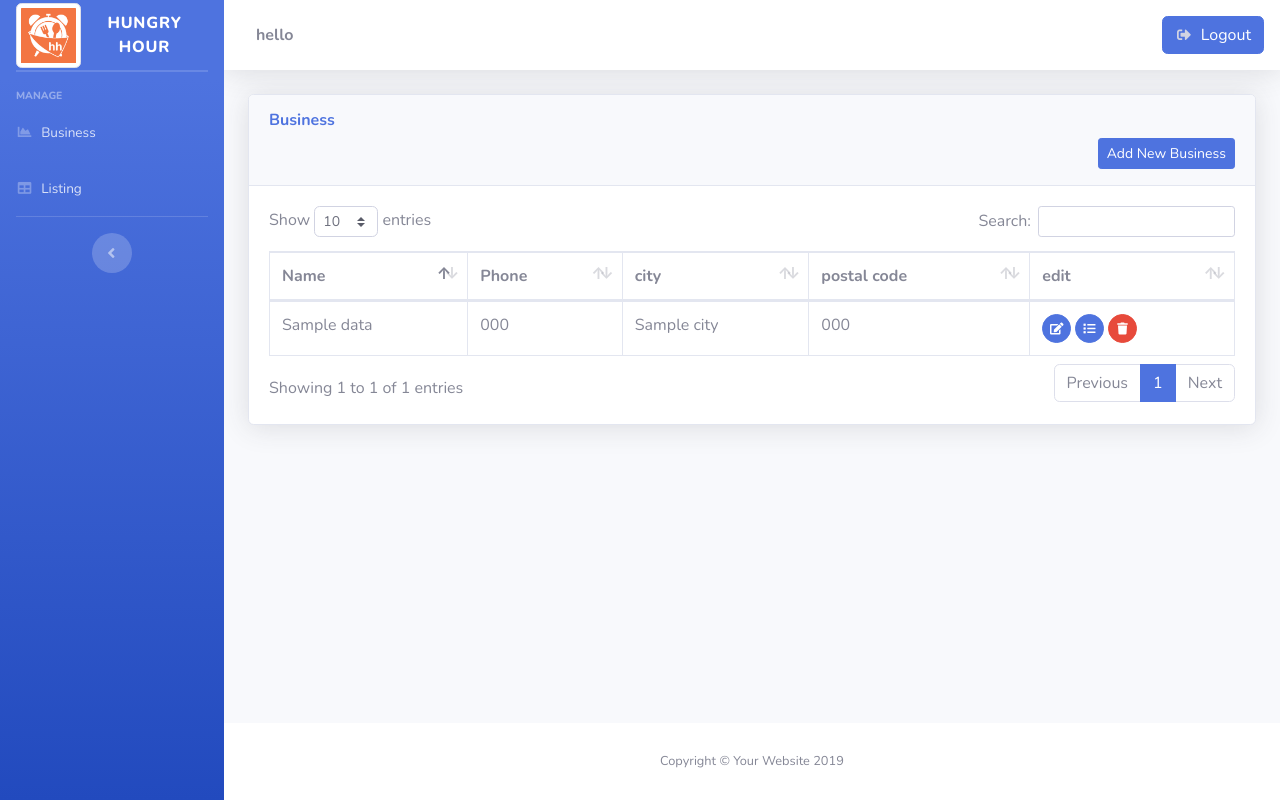
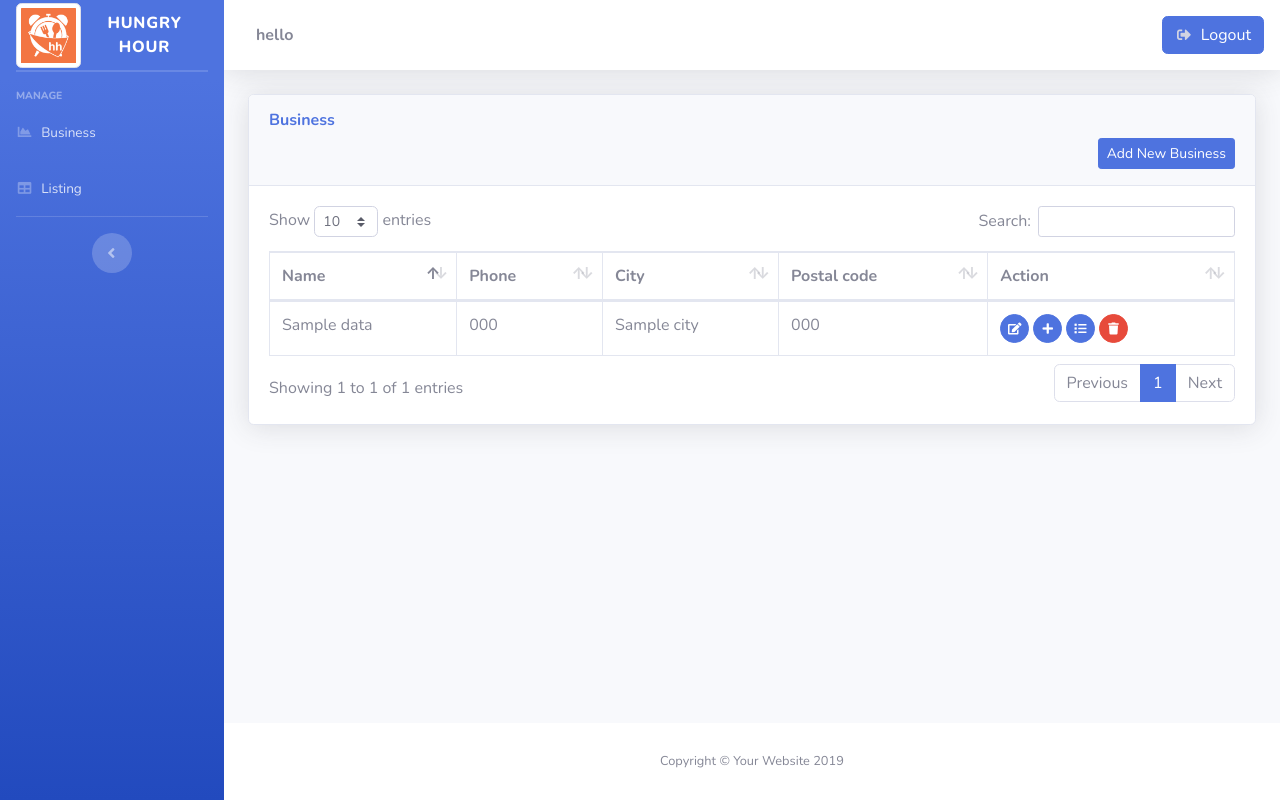
Before and after one commit to phassans/hungryhour-admin, a Django app: template content/templates/business/business.html in a window 1280 px wide. Run offline with Django 3.2, Linux system fonts and the light colour scheme; the template is opened without the code that fills it: most values are stand-ins (such as "Sample title", 1, 10 or a date in 2020); parts of the project's set-up code (start-up, migrations or seed data) failed here and were passed over; some libraries are stand-ins or nearby versions.

Commit message:
implement add listing for particular business

```diff
--- a/business/urls.py
+++ b/business/urls.py
@@ -12,6 +12,7 @@ urlpatterns = [
     path('business/delete/<int:id>', BusinessDeleteView.as_view(), name='business_delete'),
     path('business/<int:id>/listing/', BusinessListingPageView.as_view(), name='business_listing'),
     path('listing/', ListingPageView.as_view(), name='listing'),
+    path('business/<int:id>/listing/add/', BusinessListingAddView.as_view(), name='business_listing_add'),
     path('listing/add/', ListingAddView.as_view(), name='listing_add'),
     path('listing/all/', BusinessListingAjaxView.as_view(), name='listing_all'),
     path('listing/edit/<int:id>/', BusinessListingEditView.as_view(), name='listing_edit'),
--- a/content/templates/business/business.html
+++ b/content/templates/business/business.html
@@ -15,9 +15,9 @@
                         <tr>
                             <th>Name</th>
                             <th>Phone</th>
-                            <th>city</th>
-                            <th>postal code</th>
-                            <th>edit</th>
+                            <th>City</th>
+                            <th>Postal code</th>
+                            <th>Action</th>
                         </tr>
                     </thead>
                     <tbody>
@@ -30,6 +30,9 @@
                             <td>
                                 <a href="{% url 'business_edit' d.businessId %}" class="btn btn-primary btn-circle btn-sm">
                                     <i class="fas fa-edit"></i>
+                                </a>
+                                <a href="{% url 'business_listing_add' d.businessId %}" class="btn btn-primary btn-circle btn-sm">
+                                    <i class="fas fa-plus"></i>
                                 </a>
                                 <a href="{% url 'business_listing' d.businessId %}" class="btn btn-primary btn-circle btn-sm">
                                     <i class="fas fa-list"></i>
--- a/content/templates/business/listing_add.html
+++ b/content/templates/business/listing_add.html
@@ -14,8 +14,11 @@
         </div>
 
         <div class="card-body">
-            <form id="listingForm" method="post" enctype="multipart/form-data">
+            <form id="listingForm" method="post" action="{% url 'listing_add' %}" enctype="multipart/form-data">
                 {% csrf_token %}
+                {% if business_id %}
+                    <input type="hidden" id="businessId" name="businessId" value="{{business_id}}">
+                {% else %}
                     <div class="form-row">
                         <div class="form-group col-md-6">
                             <label>Select business</label>
@@ -27,6 +30,7 @@
                             </select>
                         </div>
                     </div>
+                {% endif %}
                 <div class="form-row">
                     <div class="form-group col-md-6">
                         <label for="title">Title</label>
```
Also changed, not shown: business/views.py (+9 -0 lines). Lines whose indentation alone changed are shown as unchanged.
